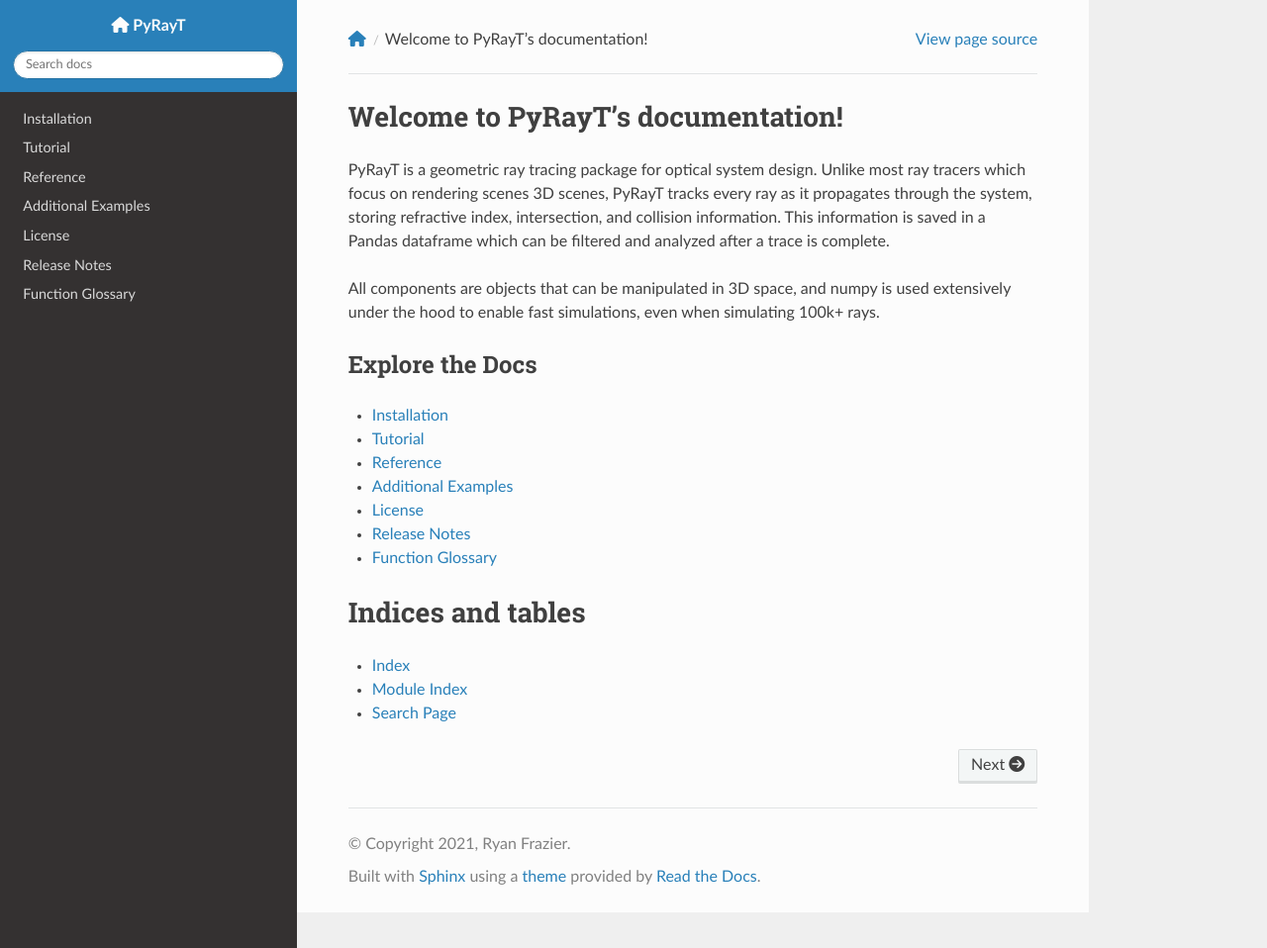
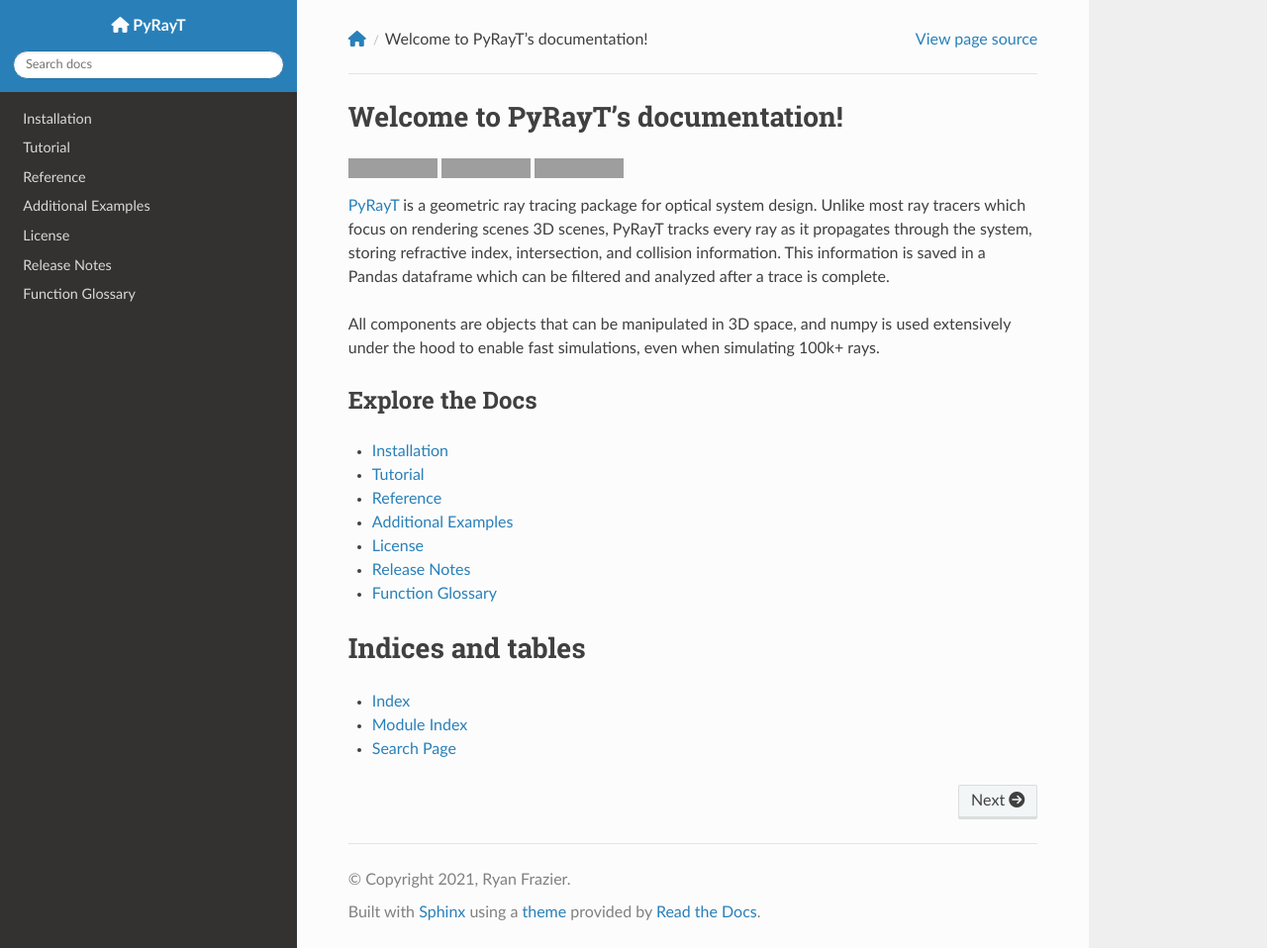
Before and after one commit to rfrazier716/PyRayT, a Sphinx documentation site: the page built from docs/source/index.rst, in a window 1280 px wide and 958 px high. Shown: the whole window at 99% size. Built offline with Sphinx 7.4.7 and the Read the Docs theme 2.0.0, drawn with Linux system fonts in a browser that asks for light colours; nearby versions of some CDN libraries; grey boxes are pictures that could not be loaded.

Commit message:
added shields to docs index.

```diff
--- a/docs/source/index.rst
+++ b/docs/source/index.rst
@@ -6,7 +6,21 @@
 Welcome to PyRayT's documentation!
 ======================================
 
-PyRayT is a geometric ray tracing package for optical system design. Unlike most ray tracers which focus on rendering scenes 3D scenes, PyRayT tracks every ray as it propagates through the system, storing refractive index, intersection, and collision information. This information is saved in a Pandas dataframe which can be filtered and analyzed after a trace is complete.
+.. raw:: html
+
+   <div class="badges" style="margin-bottom: 1em">
+   <a href="https://github.com/rfrazier716/pyrayt">
+      <img src="https://img.shields.io/badge/VCS-Github-brightgreen?logo=github&style=flat">
+   </a>
+   <a href="https://pypi.org/project/pyrayt/">
+      <img src="https://img.shields.io/pypi/v/pyrayt">
+   </a>
+   <a href="https://app.circleci.com/pipelines/github/rfrazier716/PyRayT">
+      <img src="https://circleci.com/gh/rfrazier716/PyRayT.svg?style=shield">
+   </a>
+   </div>
+
+`PyRayT <https://github.com/rfrazier716/pyrayt>`_ is a geometric ray tracing package for optical system design. Unlike most ray tracers which focus on rendering scenes 3D scenes, PyRayT tracks every ray as it propagates through the system, storing refractive index, intersection, and collision information. This information is saved in a Pandas dataframe which can be filtered and analyzed after a trace is complete.
 
 All components are objects that can be manipulated in 3D space, and numpy is used extensively under the hood to enable fast simulations, even when simulating 100k+ rays.
 
```
